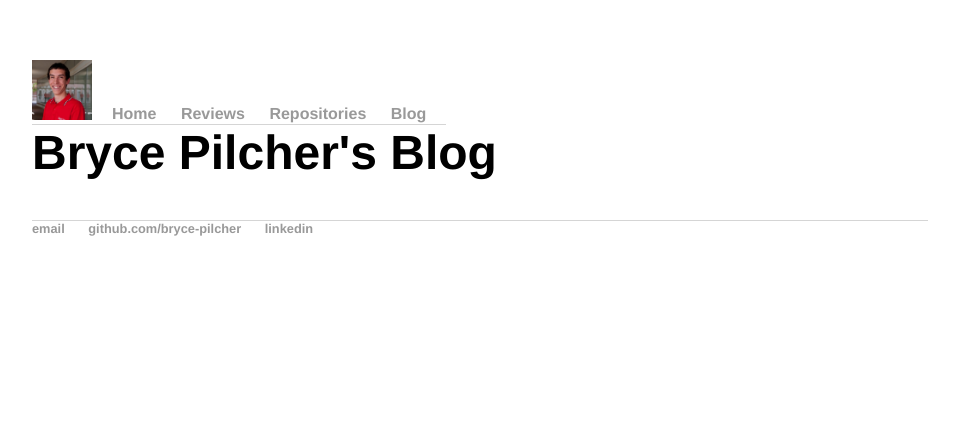
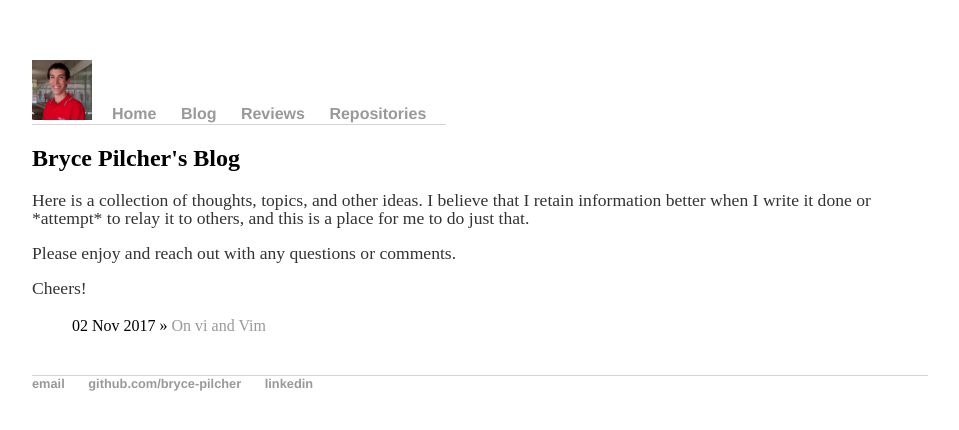
Before and after one commit to bryce-pilcher/bryce-pilcher.github.io, a Jekyll site: the page built from blog/index.html, in a window 1280 px wide. Shown: the top 430 px of the page, without its empty margins (160-1119 px from the left). Built offline with Jekyll 4.4.1, drawn with Linux system fonts in a browser that asks for light colours.

Commit message:
Added new blog post and updated styling

```diff
--- a/_layouts/default.html
+++ b/_layouts/default.html
@@ -10,10 +10,10 @@
 			<nav>
 	    		<ul>
 	        		<li><a href="/">Home</a></li>
-		        	<li><a href="/reviews">Reviews</a></li>
+		        	<li><a href="/blog">Blog</a></li>
+	    			<li><a href="/reviews">Reviews</a></li>
 	        		<li><a href="/repos">Repositories</a></li>
-	        		<li><a href="/blog">Blog</a></li>
-	    		</ul>
+	        	</ul>
 			</nav>
 			</div>
 			<div class="container">
@@ -23,7 +23,7 @@
 			</div><!-- /.container -->
 			<footer>
 	    		<ul>
-	        		<li><a href="mailto:brycepilchergithubd@gmail.com">email</a></li>
+	        		<li><a href="mailto:brycepilchergithub@gmail.com">email</a></li>
 	        		<li><a href="https://github.com/bryce-pilcher">github.com/bryce-pilcher</a></li>
 				<li><a href="https://www.linkedin.com/in/brycepilcher/">linkedin</a><li>
 			</ul>
--- a/blog/index.html
+++ b/blog/index.html
@@ -2,12 +2,18 @@
 layout: default
 title: Bryce Pilcher's Blog
 ---
-	<h1>{{ page.title }}</h1>
+	<h2>{{ page.title }}</h2>
+		<p>Here is a collection of thoughts, topics, and other ideas.  I believe that I retain information better when I write it done or *attempt* to relay it to others, and this is a place for me to do just that.</p>
+
+		<p>Please enjoy and reach out with any questions or comments.</p>
+
+		<p>Cheers!</p>
+
 	<ul class="posts">
 
 	  {% for post in site.posts %}
 		{% if post.category == 'blog' %}
-	    <li><span>{{ post.date | date_to_string }}</span> » <a href="{{ post.url }}" title="{{ post.title }}">{{ post.title }}</a></li>
+	    		<li><span>{{ post.date | date_to_string }}</span> » <a href="{{ post.url }}" title="{{ post.title }}">{{ post.title }}</a></li>
 	  	{% endif %}
 	  {% endfor %}
 	</ul>
--- a/css/main.css
+++ b/css/main.css
@@ -49,12 +49,12 @@ footer {
     font-size: .8em;
 }
 
-ul.posts {
+ul.posts, ul.reviews {
     margin: 20px auto 40px;
-    font-size: 1.5em;
+    font-size: 1em;
 }
 
-ul.posts li {
+ul.posts, ul.reviews li {
     list-style: none;
 }
 
--- a/reviews/index.html
+++ b/reviews/index.html
@@ -3,7 +3,7 @@ layout: default
 title: Bryce Pilcher's Paper Reviews
 ---
 	<h2>{{ page.title }}</h2>
-	<p>A requirement of the CSC 591 Reliable Software Systems class, in which I am enrolled, is to read up to four
+	<p>A requirement of the CSC 591 Reliable Software Systems class, in which I was enrolled, was to read up to four
 	   provided papers a week and write a review of one of them.  Below is a list of papers which I have reviewed,
 	   and the reviews I have written for them. </p>
 	<ul class="reviews">
```
Also changed, not shown: _posts/2017-11-02-vi-vim-post.md (added, +46 -0 lines), index.html (+2 -6 lines), Gemfile.lock, 1 other file.
